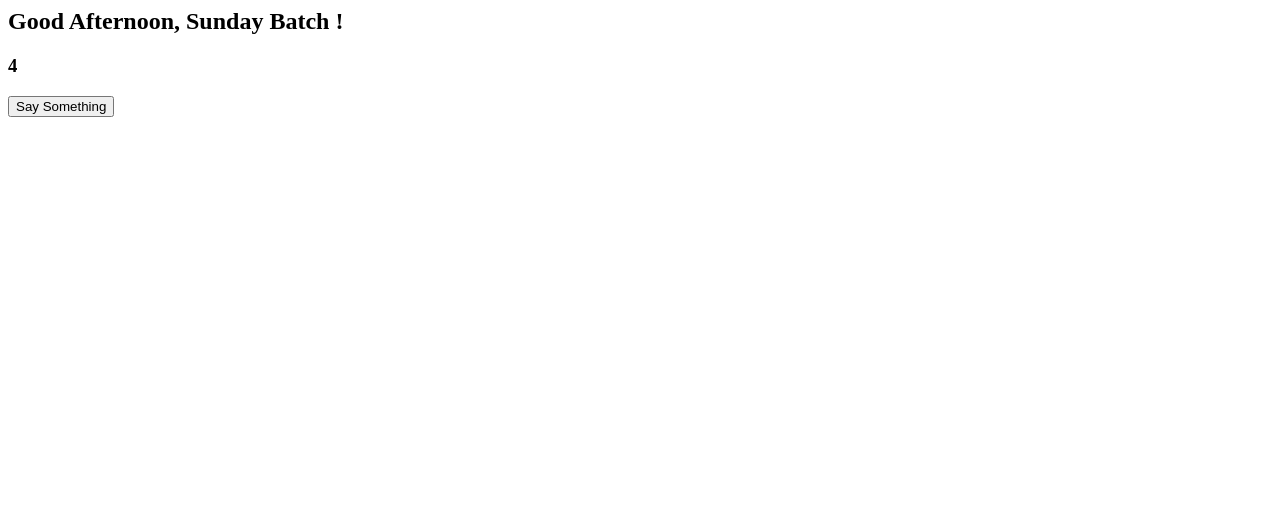
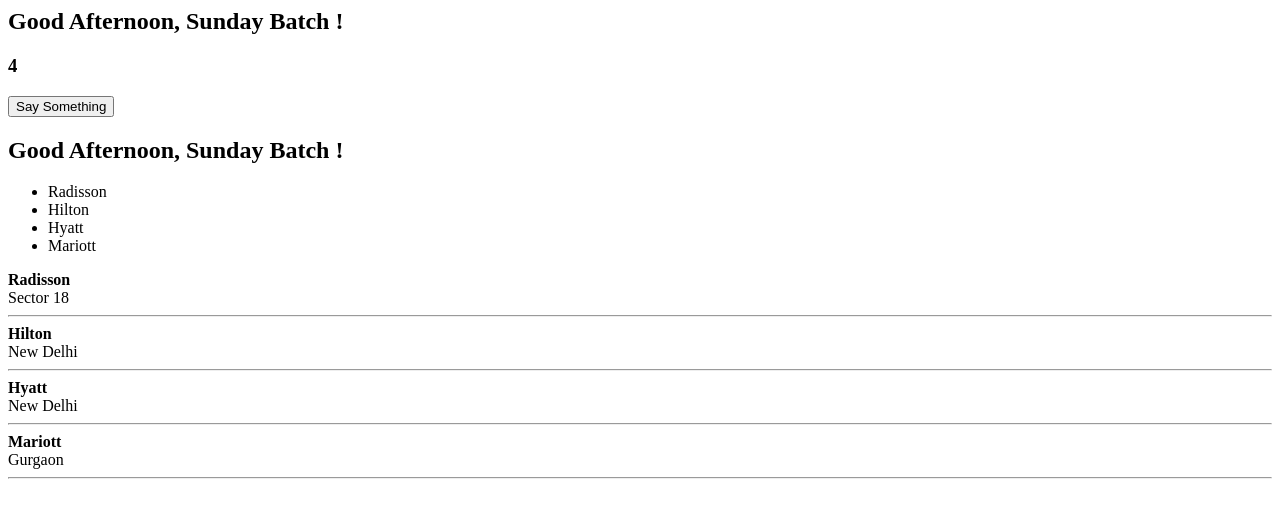
Before and after one commit to abhinavgujjar/iv-sunday, a plain HTML site: page HelloWorld/index.html in a window 1280 px wide. Drawn offline with Linux system fonts and the light colour scheme.

Commit message:
initial directives

```diff
--- a/HelloWorld/index.html
+++ b/HelloWorld/index.html
@@ -4,12 +4,30 @@
 <body>
 	<div ng-controller="greetingController">
 		<h2 ng-bind="greeting"></h2>
-
+		<h2 ng-bind="yawning"></h2>
 		<h3>{{1 + 3 }}</h3>
 		<h3 ng-bind="">{{ 'good' + ' ' + 'morning' }}</h3>
 
 		<input value="Say Something" type="button" ng-click="yell('nothing')"/>
+
+		<h2 ng-bind="greeting"></h2>
+
+		<ul>
+			<li ng-repeat="hotel in hotels">{{hotel.name}}</li>
+		</ul>
+
+		<div ng-repeat='hotel in hotels'>
+		<div><strong>{{hotel.name}}</strong>
+			</div>
+			<div>{{hotel.location}}
+			</div>
+			<hr/>
+		</div>
+
+
 	</div>
+
+
 	<script src="angular.js"></script>
 	<script type="text/javascript">
 		function greetingController($scope){
@@ -25,6 +43,25 @@
 					alert('AAAA! - ' + $scope.greeting);
 				}
 			}
+
+			$scope.hotels = [
+			{
+				name : 'Radisson',
+				location : 'Sector 18'
+			},
+			{
+				name : 'Hilton',
+				location : 'New Delhi'
+			},
+			{
+				name : 'Hyatt',
+				location : 'New Delhi'
+			},
+			{
+				name : 'Mariott',
+				location : 'Gurgaon'
+			}
+			];
 		}
 	</script>
 </body>
```
